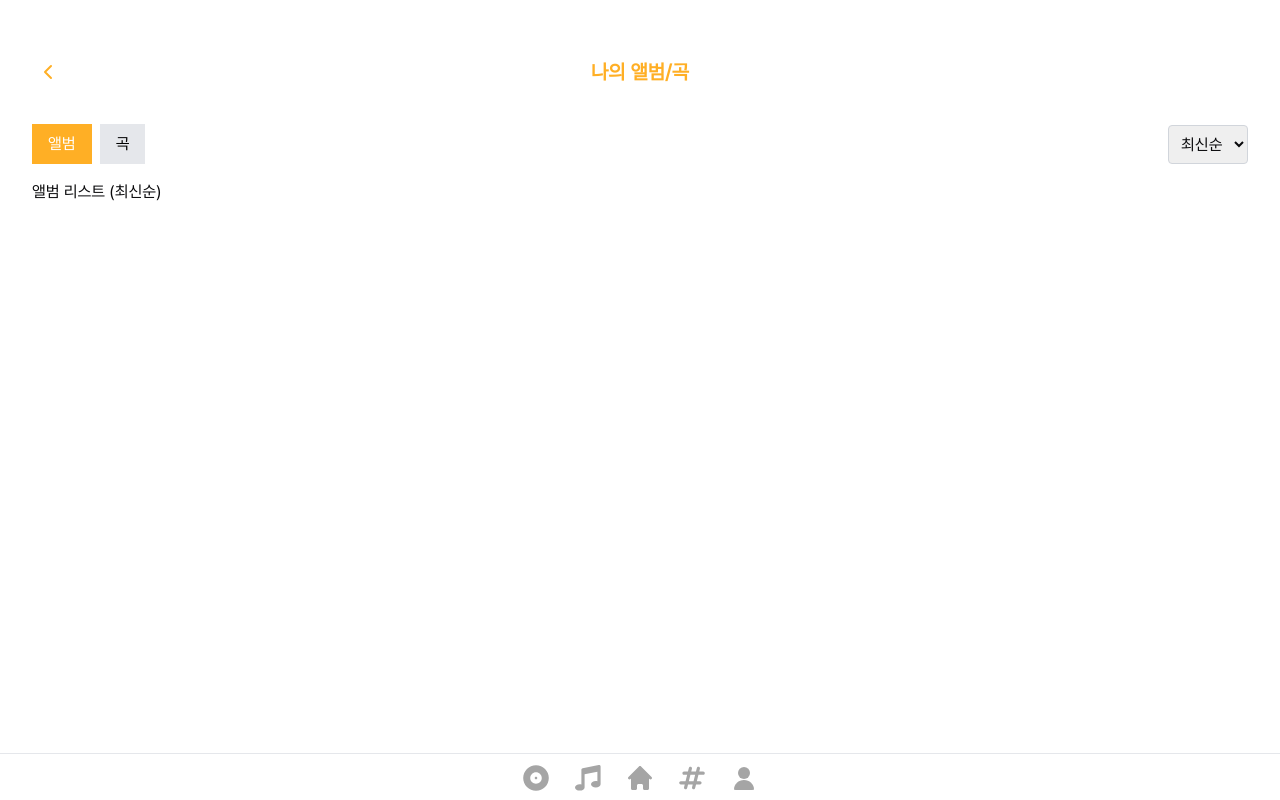
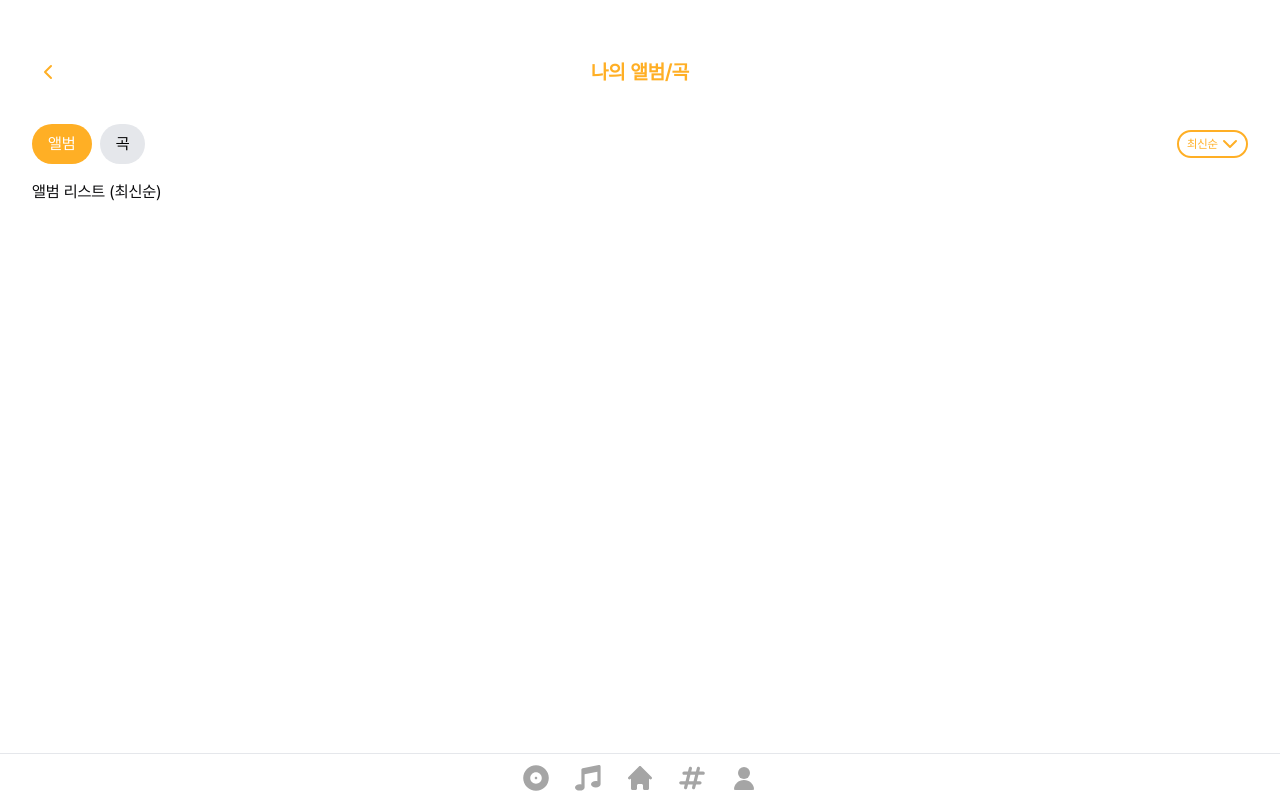
Before and after one commit to jmxx219/Melting, a React (Vite) app in the folder frontend/melting/: page /mypage/my-albums in a window 1280 px wide. Built offline with nearby package versions, Linux system fonts and the light colour scheme.

Commit message:
feat: 정렬 드롭다운 추가
Jira: S11P21A701-630

```diff
--- a/frontend/melting/src/components/Mypage/AlbumSongToggle.tsx
+++ b/frontend/melting/src/components/Mypage/AlbumSongToggle.tsx
@@ -1,6 +1,7 @@
 import { useState } from 'react'
 import AlbumList from '@/components/MyPage/AlbumList' // 앨범 리스트 컴포넌트
 import SongList from '@/components/MyPage/SongList' // 곡 리스트 컴포넌트
+import SortDropdown from '@/components/MyPage/SortDropdown'
 
 export default function AlbumSongToggle() {
   const [selectedTab, setSelectedTab] = useState<'album' | 'song'>('album')
@@ -14,7 +15,7 @@ export default function AlbumSongToggle() {
           {/* 앨범 버튼 */}
           <button
             onClick={() => setSelectedTab('album')}
-            className={`px-4 py-2 ${selectedTab === 'album' ? 'bg-primary-400 text-white' : 'bg-gray-200 text-black'}`}
+            className={`px-4 py-2 rounded-full ${selectedTab === 'album' ? 'bg-primary-400 text-white' : 'bg-gray-200 text-black'}`}
           >
             앨범
           </button>
@@ -22,23 +23,13 @@ export default function AlbumSongToggle() {
           {/* 곡 버튼 */}
           <button
             onClick={() => setSelectedTab('song')}
-            className={`px-4 py-2 ${selectedTab === 'song' ? 'bg-primary-400 text-white' : 'bg-gray-200 text-black'}`}
+            className={`px-4 py-2 rounded-full ${selectedTab === 'song' ? 'bg-primary-400 text-white' : 'bg-gray-200 text-black'}`}
           >
             곡
           </button>
         </div>
 
-        {/* 정렬 기준 선택 */}
-        <select
-          value={sortOption}
-          onChange={(e) =>
-            setSortOption(e.target.value as 'date' | 'popularity')
-          }
-          className="p-2 border border-gray-300 rounded"
-        >
-          <option value="date">최신순</option>
-          <option value="popularity">인기순</option>
-        </select>
+        <SortDropdown initialSort={sortOption} onSelect={setSortOption} />
       </div>
 
       {/* 결과 리스트: 선택된 탭에 따라 다르게 렌더링 */}
--- /dev/null
+++ b/frontend/melting/src/components/Mypage/SortDropdown.tsx
@@ -0,0 +1,75 @@
+import { useState } from 'react'
+import { Button } from '@/components/ui/button'
+import {
+  DropdownMenu,
+  DropdownMenuContent,
+  DropdownMenuItem,
+  DropdownMenuTrigger,
+} from '@/components/ui/dropdown-menu'
+import { ChevronDown } from 'lucide-react'
+
+interface SortDropdownProps {
+  initialSort: 'date' | 'popularity'
+  onSelect: (value: 'date' | 'popularity') => void
+}
+
+export default function SortDropdown({
+  initialSort,
+  onSelect,
+}: SortDropdownProps) {
+  const [selectedSort, setSelectedSort] = useState<'date' | 'popularity'>(
+    initialSort,
+  )
+
+  const getSortLabel = (sortOption: 'date' | 'popularity') => {
+    switch (sortOption) {
+      case 'date':
+        return '최신순'
+      case 'popularity':
+        return '인기순'
+      default:
+        return ''
+    }
+  }
+
+  const handleSelect = (sortOption: 'date' | 'popularity') => {
+    setSelectedSort(sortOption)
+    onSelect(sortOption)
+  }
+
+  return (
+    <DropdownMenu>
+      <DropdownMenuTrigger asChild>
+        <Button
+          type="button"
+          variant="outline"
+          className="flex items-center border-2 border-primary-400 text-primary-400 rounded-3xl pl-2 pr-1 py-0 h-7"
+        >
+          <div className="flex justify-center items-center">
+            <span className="text-xs">{getSortLabel(selectedSort)}</span>
+            <ChevronDown />
+          </div>
+        </Button>
+      </DropdownMenuTrigger>
+      <DropdownMenuContent
+        align="end"
+        className="bg-secondary rounded-xl p-1 border-primary-400 border-2"
+      >
+        <div className="space-y-2">
+          <DropdownMenuItem
+            className={`rounded-full text-xs ${selectedSort === 'date' ? 'bg-primary-400 text-white' : 'bg-white text-primary-400'}`}
+            onClick={() => handleSelect('date')}
+          >
+            최신순
+          </DropdownMenuItem>
+          <DropdownMenuItem
+            className={`rounded-full text-xs ${selectedSort === 'popularity' ? 'bg-primary-400 text-white' : 'bg-white text-primary-400'}`}
+            onClick={() => handleSelect('popularity')}
+          >
+            인기순
+          </DropdownMenuItem>
+        </div>
+      </DropdownMenuContent>
+    </DropdownMenu>
+  )
+}
```
